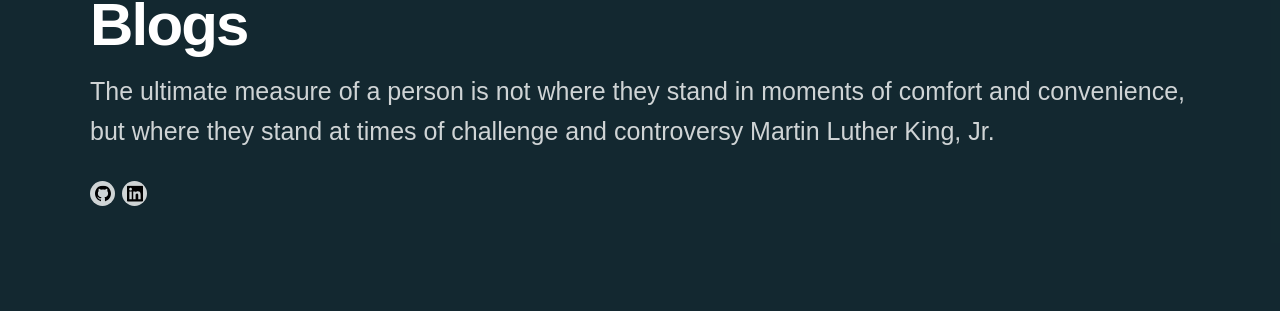
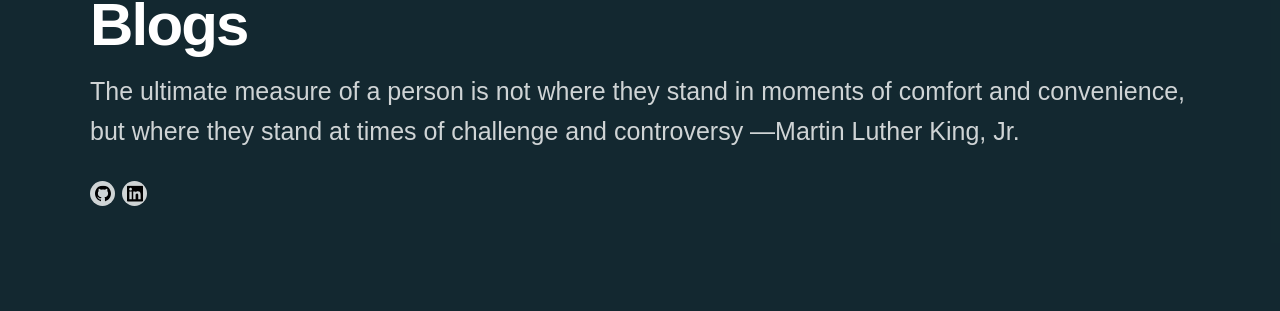
Before and after one commit to crisokonkwo/crisokonkwo.github.io, a Jekyll site: the page built from blog/index.html, in a window 1280 px wide. Shown: the part 266-577 px from the top of the page. Built offline with Jekyll 4.4.1, drawn with Linux system fonts in a browser that asks for light colours; nearby versions of some CDN libraries; some web fonts are replaced; the list of posts is cut into pages by our own code.

Commit message:
Update index.html

```diff
--- a/blog/index.html
+++ b/blog/index.html
@@ -14,7 +14,7 @@ featured_image:
 	<div class="wrap">
 
 		<h1>Blogs</h1>
-		<p style="font-size: 25px">The ultimate measure of a person is not where they stand in moments of comfort and convenience, but where they stand at times of challenge and controversy Martin Luther King, Jr.
+		<p style="font-size: 25px">The ultimate measure of a person is not where they stand in moments of comfort and convenience, but where they stand at times of challenge and controversy —Martin Luther King, Jr.
 </p-->
 
 		{% include socials.html %}
```
